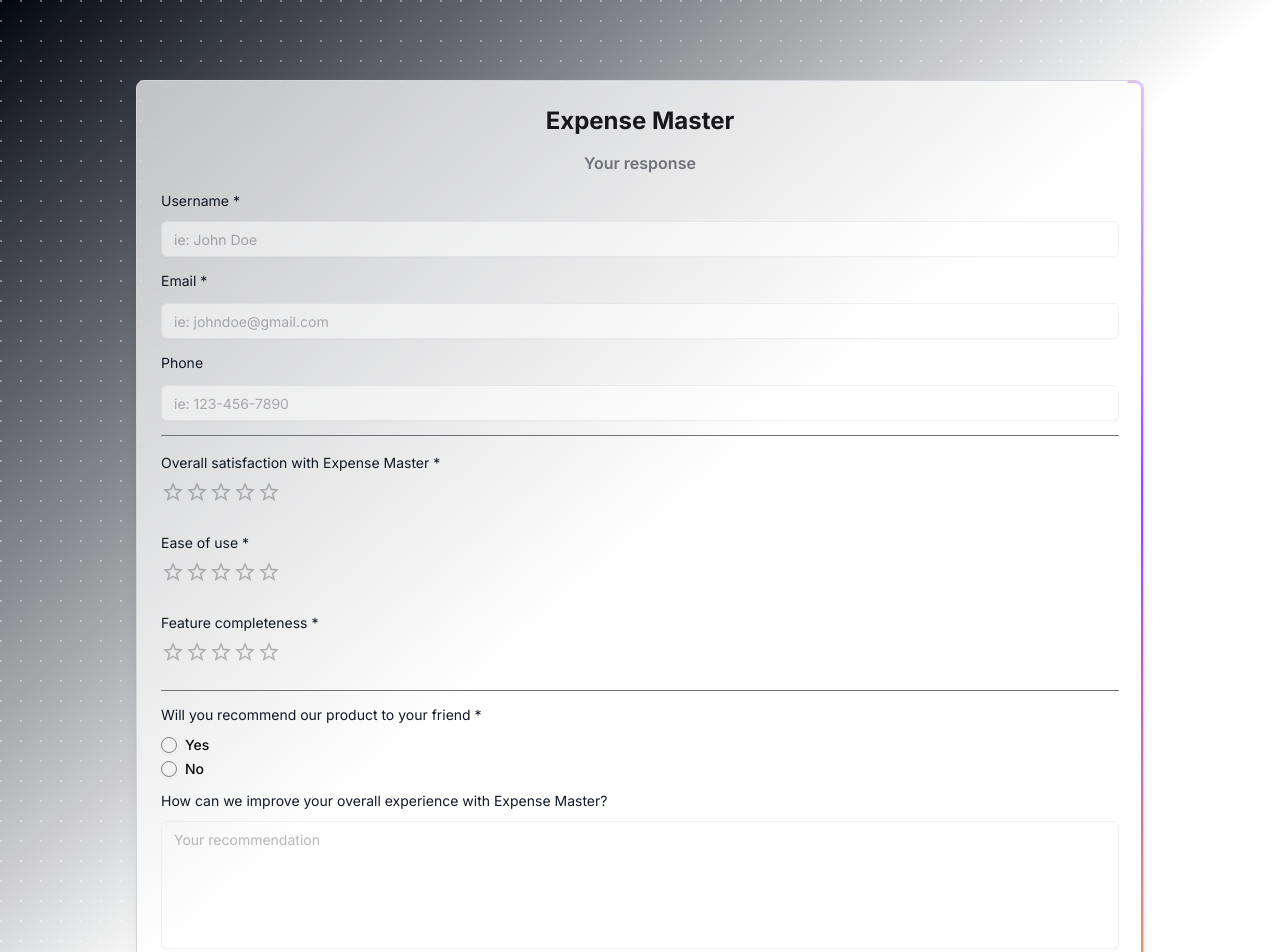
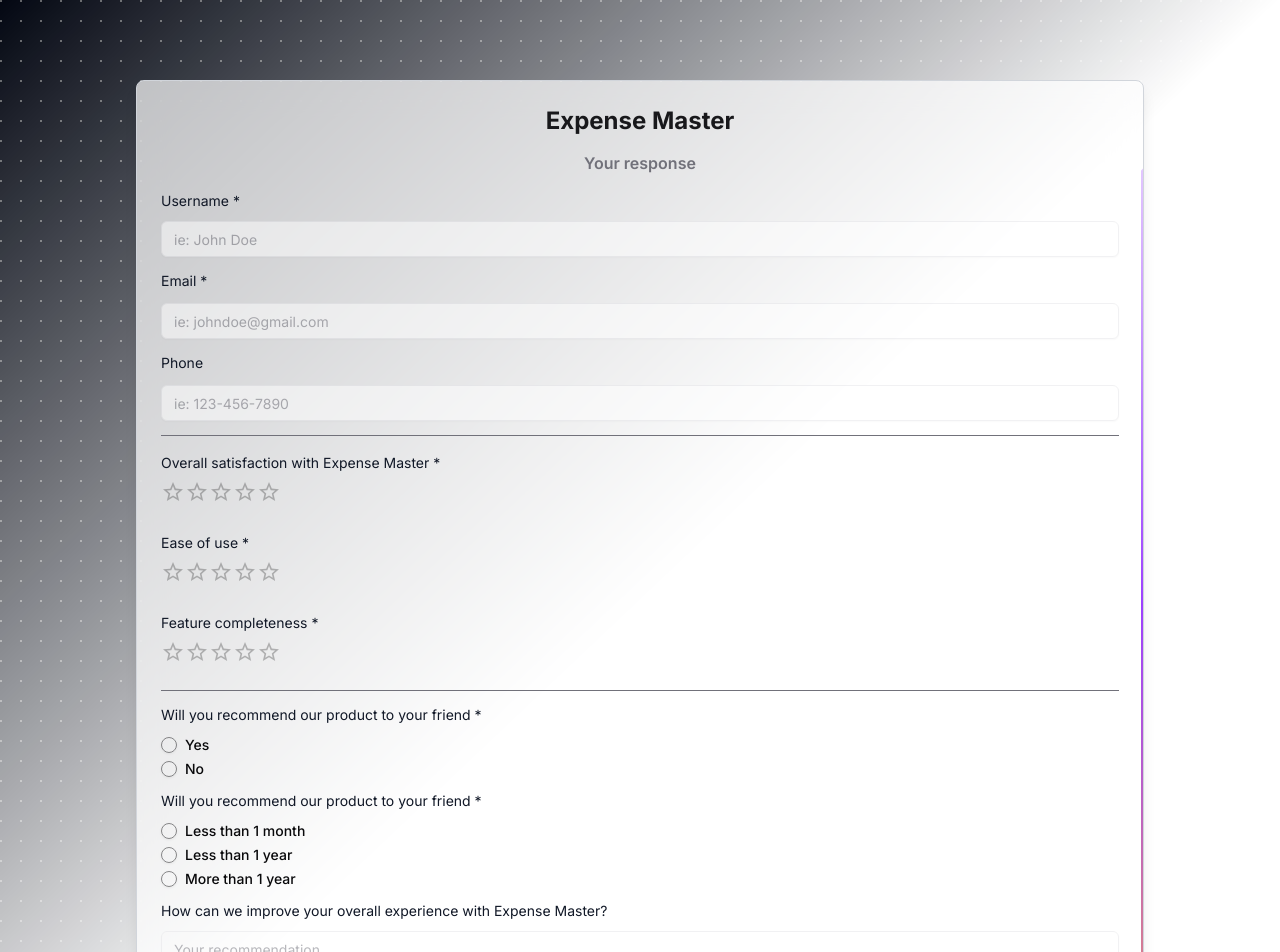
Before and after one commit to souradipdev/product_feedback_form, a Next.js app: page /previous-response in a window 1280 px wide. Shown: the top 952 px of the page. Built offline with nearby package versions, Linux system fonts and the light colour scheme.

Commit message:
Added an extra field

```diff
--- a/src/app/(app)/previous-response/page.tsx
+++ b/src/app/(app)/previous-response/page.tsx
@@ -1,34 +1,34 @@
 "use client";
-import React, { useEffect, Suspense } from "react";
-import { useRouter, useSearchParams } from "next/navigation";
-import { Rating } from "@mui/material";
-import { useForm } from "react-hook-form";
-import { FormSchema } from "@/schema/FormSchema";
-import { zodResolver } from "@hookform/resolvers/zod";
+import React, {useEffect, Suspense} from "react";
+import {useRouter, useSearchParams} from "next/navigation";
+import {Rating} from "@mui/material";
+import {useForm} from "react-hook-form";
+import {FormSchema} from "@/schema/FormSchema";
+import {zodResolver} from "@hookform/resolvers/zod";
 import * as z from "zod";
-import { Input } from "@/components/ui/input";
-import { Button } from "@/components/ui/button";
-import { BorderBeam } from "@/components/magicui/border-beam";
-import { RadioGroupItem, RadioGroup } from "@/components/ui/radio-group";
-import { Label } from "@/components/ui/label";
-import { Textarea } from "@/components/ui/textarea";
-import { useToast } from "@/components/ui/use-toast";
-import { cn } from "@/lib/utils";
+import {Input} from "@/components/ui/input";
+import {Button} from "@/components/ui/button";
+import {BorderBeam} from "@/components/magicui/border-beam";
+import {RadioGroupItem, RadioGroup} from "@/components/ui/radio-group";
+import {Label} from "@/components/ui/label";
+import {Textarea} from "@/components/ui/textarea";
+import {useToast} from "@/components/ui/use-toast";
+import {cn} from "@/lib/utils";
 import DotPattern from "@/components/magicui/dot-pattern";
-import axios, { AxiosError } from "axios";
-import { ApiResponseHandler } from "@/lib/ApiResponseHandler";
+import axios, {AxiosError} from "axios";
+import {ApiResponseHandler} from "@/lib/ApiResponseHandler";
 
 const ViewResponseForm = () => {
   const searchParams = useSearchParams();
   const email = searchParams.get("email");
   const router = useRouter();
-  const { toast } = useToast();
+  const {toast} = useToast();
 
   const {
     register,
     setValue,
     watch,
-    formState: { errors },
+    formState: {errors},
   } = useForm<z.infer<typeof FormSchema>>({
     resolver: zodResolver(FormSchema),
     defaultValues: {
@@ -39,6 +39,7 @@
       easeOfUse: 0,
       featureCompleteness: 0,
       recommend: undefined,
+      usage: undefined,
       customerRecomendation: "",
     },
   });
@@ -47,6 +48,7 @@
   const easeOfUse = watch("easeOfUse");
   const featureCompleteness = watch("featureCompleteness");
   const recommend = watch("recommend");
+  const usage = watch("usage");
 
   useEffect(() => {
     if (email) {
@@ -78,7 +80,8 @@
   }, [email, setValue, toast]);
 
   return (
-    <div className="relative flex min-h-screen w-full items-center justify-center overflow-hidden bg-background p-20 md:shadow-xl">
+    <div
+      className="relative flex min-h-screen w-full items-center justify-center overflow-hidden bg-background p-20 md:shadow-xl">
       <DotPattern
         width={20}
         height={20}
@@ -88,59 +91,84 @@
         className={cn("[mask-image:linear-gradient(to_bottom_right,white,transparent,transparent)] bg-gray-950")}
       />
       <div className="z-10 w-[90%] h-fit flex items-center justify-center">
-        <div className="w-full h-fit relative flex flex-col items-center border border-gray-300 bg-white bg-opacity-70 backdrop-blur-lg rounded-lg shadow-lg p-6">
-          <BorderBeam size={900} borderWidth={2} />
+        <div
+          className="w-full h-fit relative flex flex-col items-center border border-gray-300 bg-white bg-opacity-70 backdrop-blur-lg rounded-lg shadow-lg p-6">
+          <BorderBeam size={900} borderWidth={2}/>
           <h2 className="text-2xl font-bold text-secondary-foreground">Expense Master</h2>
           <p className="pt-3.5 font-semibold text-muted-foreground text-center max-w-96 mb-4">Your response</p>
           <form className="w-full flex flex-col items-center gap-3.5">
             <div className="w-full flex flex-col gap-2.5 items-center">
               <span className="text-gray-900 self-start text-sm">Username *</span>
-              <Input type="text" {...register("name")} className="bg-white" placeholder="ie: John Doe" disabled />
+              <Input type="text" {...register("name")} className="bg-white" placeholder="ie: John Doe" disabled/>
             </div>
             <div className="w-full flex flex-col gap-3 items-center">
               <span className="text-gray-900 self-start text-sm">Email *</span>
-              <Input type="text" {...register("email")} className="bg-white" placeholder="ie: johndoe@gmail.com" disabled />
+              <Input type="text" {...register("email")} className="bg-white" placeholder="ie: johndoe@gmail.com"
+                     disabled/>
             </div>
             <div className="w-full flex flex-col gap-3 items-center">
               <span className="text-gray-900 self-start text-sm">Phone</span>
-              <Input type="text" {...register("phone")} className="bg-white" placeholder="ie: 123-456-7890" disabled />
+              <Input type="text" {...register("phone")} className="bg-white" placeholder="ie: 123-456-7890" disabled/>
             </div>
             <p className={"w-full h-[1px] bg-muted-foreground"}></p>
             <div className="w-full flex-col items-center">
               <span className="text-gray-900 self-start text-sm">Overall satisfaction with Expense Master *</span>
               <div className="w-full py-1.5">
-                <Rating name="satisfactionRating" value={satisfactionRating || 0} readOnly />
+                <Rating name="satisfactionRating" value={satisfactionRating || 0} readOnly/>
               </div>
             </div>
             <div className="w-full flex-col items-center">
               <span className="text-gray-900 self-start text-sm">Ease of use *</span>
               <div className="w-full py-1.5">
-                <Rating name="easeOfUse" value={easeOfUse || 0} readOnly />
+                <Rating name="easeOfUse" value={easeOfUse || 0} readOnly/>
               </div>
             </div>
             <div className="w-full flex-col items-center">
               <span className="text-gray-900 self-start text-sm">Feature completeness *</span>
               <div className="w-full py-1.5">
-                <Rating name="featureCompleteness" value={featureCompleteness || 0} readOnly />
+                <Rating name="featureCompleteness" value={featureCompleteness || 0} readOnly/>
               </div>
             </div>
+
             <p className={"w-full h-[1px] bg-muted-foreground"}></p>
+
             <div className="w-full flex flex-col gap-3 items-center">
               <span className="text-gray-900 self-start text-sm">Will you recommend our product to your friend *</span>
               <RadioGroup className="self-start" value={recommend || ""}>
                 <div className="flex items-center space-x-2">
-                  <RadioGroupItem value="yes" id="option-yes" disabled />
-                  <Label htmlFor="option-yes">Yes</Label>
+                  <RadioGroupItem value="yes" id="option-1" disabled/>
+                  <Label htmlFor="option-1">Yes</Label>
                 </div>
                 <div className="flex items-center space-x-2">
-                  <RadioGroupItem value="no" id="option-no" disabled />
-                  <Label htmlFor="option-no">No</Label>
+                  <RadioGroupItem value="no" id="option-2" disabled/>
+                  <Label htmlFor="option-2">No</Label>
                 </div>
               </RadioGroup>
             </div>
+
+            <div className="w-full flex flex-col gap-3 items-center">
+              <span className="text-gray-900 self-start text-sm">Will you recommend our product to your friend *</span>
+              <RadioGroup className="self-start" value={usage || ""}>
+                <div className="flex items-center space-x-2">
+                  <RadioGroupItem value="Less than 1 month" id="option-3" disabled/>
+                  <Label htmlFor="option-3">Less than 1 month</Label>
+                </div>
+                <div className="flex items-center space-x-2">
+                  <RadioGroupItem value="Less than 1 year" id="option-4" disabled/>
+                  <Label htmlFor="option-4">Less than 1 year</Label>
+                </div>
+                <div className="flex items-center space-x-2">
+                  <RadioGroupItem value="More than 1 year" id="option-5" disabled/>
+                  <Label htmlFor="option-5">More than 1 year</Label>
+                </div>
+              </RadioGroup>
+            </div>
+
+
             <div className="w-full flex flex-col gap-2.5 items-center">
               <span className="text-gray-900 self-start text-sm">How can we improve your overall experience with Expense Master?</span>
-              <Textarea {...register("customerRecomendation")} className={"resize-none h-32"} placeholder={"Your recommendation"} disabled />
+              <Textarea {...register("customerRecomendation")} className={"resize-none h-32"}
+                        placeholder={"Your recommendation"} disabled/>
             </div>
           </form>
 
@@ -156,7 +184,7 @@
 const ViewResponsePage = () => {
   return (
     <Suspense fallback={<div>Loading...</div>}>
-      <ViewResponseForm />
+      <ViewResponseForm/>
     </Suspense>
   );
 };
--- a/src/app/(app)/submit-response/page.tsx
+++ b/src/app/(app)/submit-response/page.tsx
@@ -11,6 +11,7 @@
   const router = useRouter();
   const searchParams = useSearchParams();
   const email = searchParams.get("email");
+
   return (
     <div
       className="relative flex min-h-screen w-full items-center justify-center overflow-hidden bg-background p-20 md:shadow-xl">
--- a/src/components/Form.tsx
+++ b/src/components/Form.tsx
@@ -38,14 +38,15 @@
       easeOfUse: 0,
       featureCompleteness: 0,
       recommend: undefined,
+      usage: undefined,
       customerRecomendation: ""
     },
   });
   const satisfactionRating = watch("satisfactionRating");
   const easeOfUse = watch("easeOfUse");
   const featureCompleteness = watch("featureCompleteness");
-
   const recommend = watch("recommend");
+  const usage = watch("usage");
 
   const onSubmit: SubmitHandler<z.infer<typeof FormSchema>> = async (formData: z.infer<typeof FormSchema>) => {
     // console.log(formData);
@@ -59,7 +60,7 @@
       })
 
       formDataExport = formData;
-      router.push(`/submit-response?username=${formData.email}`, {scroll: false});
+      router.push(`/submit-response?email=${formData.email}`, {scroll: false});
     } catch (error: any) {
       const axiosError = error as AxiosError<ApiResponseHandler>;
       toast({
@@ -153,16 +154,43 @@
               }}
             >
               <div className="flex items-center space-x-2">
-                <RadioGroupItem value="yes" id="option-yes"/>
-                <Label htmlFor="option-yes">Yes</Label>
+                <RadioGroupItem value="yes" id="option-1"/>
+                <Label htmlFor="option-1">Yes</Label>
               </div>
               <div className="flex items-center space-x-2">
-                <RadioGroupItem value="no" id="option-no"/>
-                <Label htmlFor="option-no">No</Label>
+                <RadioGroupItem value="no" id="option-2"/>
+                <Label htmlFor="option-2">No</Label>
               </div>
             </RadioGroup>
             {errors.recommend && <span className="text-red-500 self-start text-sm">
               {errors.recommend.message}
+            </span>}
+          </div>
+
+          <div className="w-full flex flex-col gap-3 items-center">
+            <span className="text-gray-900 self-start text-sm">Will you recommend our product to your friend *</span>
+            <RadioGroup
+              className="self-start"
+              value={usage || ""}
+              onValueChange={(value) => {
+                setValue("usage", value as "Less than 1 month" | "Less than 1 year" | "More than 1 year");
+              }}
+            >
+              <div className="flex items-center space-x-2">
+                <RadioGroupItem value="Less than 1 month" id="option-3"/>
+                <Label htmlFor="option-3">Less than 1 month</Label>
+              </div>
+              <div className="flex items-center space-x-2">
+                <RadioGroupItem value="Less than 1 year" id="option-4"/>
+                <Label htmlFor="option-4">Less than 1 year</Label>
+              </div>
+              <div className="flex items-center space-x-2">
+                <RadioGroupItem value="More than 1 year" id="option-5"/>
+                <Label htmlFor="option-5">More than 1 year</Label>
+              </div>
+            </RadioGroup>
+            {errors.usage && <span className="text-red-500 self-start text-sm">
+              {errors.usage.message}
             </span>}
           </div>
 
--- a/src/model/FormModel.tsx
+++ b/src/model/FormModel.tsx
@@ -1,4 +1,4 @@
-import mongoose, { Schema, Document, Model } from 'mongoose';
+import mongoose, {Schema, Document, Model} from 'mongoose';
 
 interface IForm extends Document {
   name: string;
@@ -8,19 +8,49 @@
   easeOfUse: number;
   featureCompleteness: number;
   recommend: "yes" | "no";
+  usage: "Less than 1 month" | "Less than 1 year" | "More than 1 year"
   customerRecomendation: string;
 }
 
 const FormSchema: Schema<IForm> = new Schema({
-  name: { type: String, required: true },
-  email: { type: String, required: true },
-  phone: { type: String, required: false },
-  satisfactionRating: { type: Number, required: true },
-  easeOfUse: { type: Number, required: true },
-  featureCompleteness: { type: Number, required: true },
-  recommend: { type: String, enum: ["yes", "no"], required: true },
-  customerRecomendation: { type: String }
-}, { timestamps: true });
+  name: {
+    type: String,
+    required: true
+  },
+  email: {
+    type: String,
+    required: true
+  },
+  phone: {
+    type: String,
+    required: false
+  },
+  satisfactionRating: {
+    type: Number,
+    required: true
+  },
+  easeOfUse: {
+    type: Number,
+    required: true
+  },
+  featureCompleteness: {
+    type: Number,
+    required: true
+  },
+  recommend: {
+    type: String,
+    enum: ["yes", "no"],
+    required: true
+  },
+  usage: {
+    type: String,
+    enum: ["Less than 1 month", "Less than 1 year", "More than 1 year"],
+    required: true
+  },
+  customerRecomendation: {
+    type: String
+  }
+}, {timestamps: true});
 
 const FormModel = (mongoose.models.Form as mongoose.Model<IForm>) || mongoose.model<IForm>('Form', FormSchema);
 
--- a/src/schema/FormSchema.tsx
+++ b/src/schema/FormSchema.tsx
@@ -9,5 +9,6 @@
   featureCompleteness: z.number().min(1, {message: "Rating required"}),
 
   recommend: z.union([z.literal("yes"), z.literal("no"), z.undefined()]).refine(val => val === "yes" || val === "no", {message: "Select an option"}),
+  usage: z.union([z.literal("Less than 1 month"), z.literal("Less than 1 year"),z.literal("More than 1 year"), z.undefined()]).refine(val => val === "Less than 1 month" || val === "Less than 1 year" || val === "More than 1 year", {message: "Select an option"}),
   customerRecomendation: z.string()
 })
```
